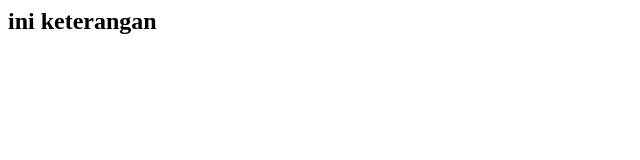
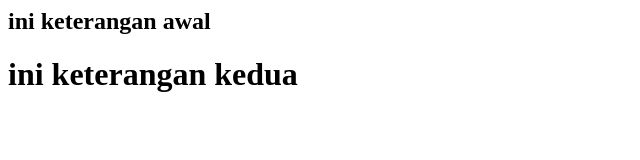
Before and after one commit to rezaken/sample-resolusi-2, a plain HTML site: page index.html in a window 1280 px wide. Shown: the whole page, without its empty margins (0-640 px from the left). Drawn offline with Linux system fonts and the light colour scheme.

Commit message:
Penambahan baris ke 2
adanya keterangan h1

```diff
--- a/index.html
+++ b/index.html
@@ -3,6 +3,7 @@
   <title>judul file index satu</title>
  </head>
  <body>
-  <h2>ini keterangan</h2>
+  <h2>ini keterangan awal</h2>
+  <h1>ini keterangan kedua</h1>
  </body>
 </html>
```
